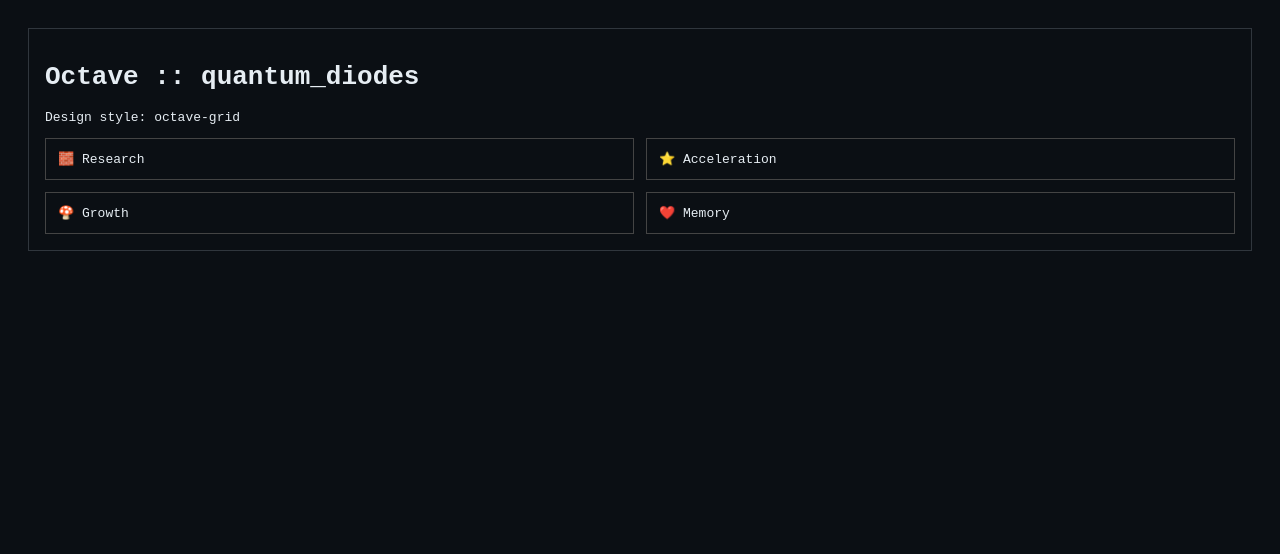
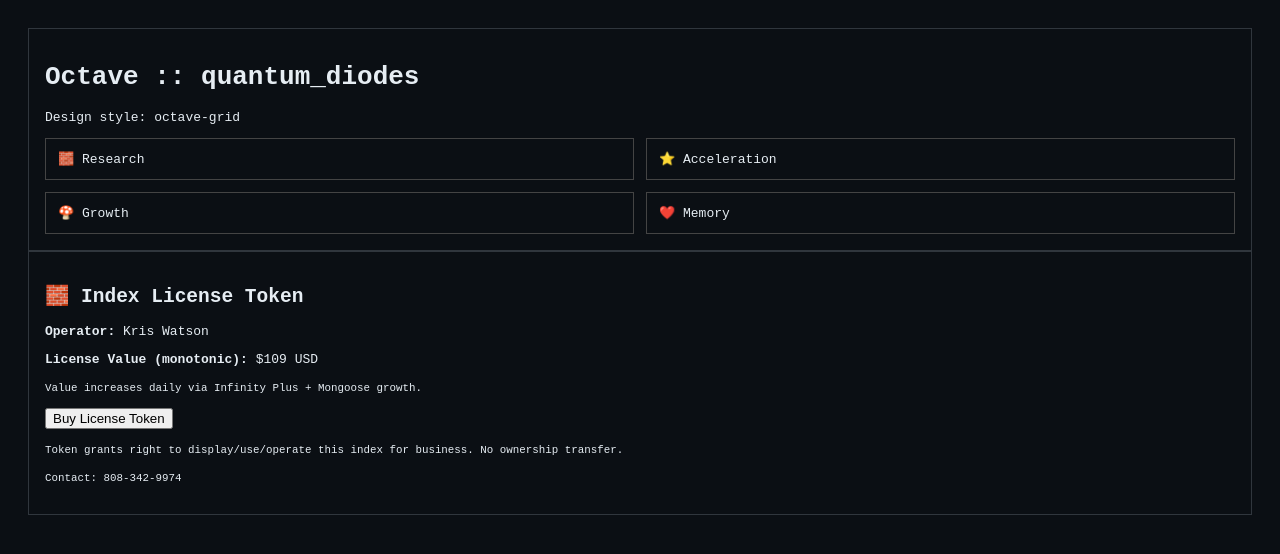
Before and after one commit to pewpi-infinity/quantum_diodes, a plain HTML site: page index.html in a window 1280 px wide. Drawn offline with Linux system fonts and the light colour scheme.

Commit message:
🧱 c13b0⁴ sweep + index growth → 109

```diff
--- a/index.html
+++ b/index.html
@@ -23,3 +23,17 @@ body{font-family:monospace;background:#0b0f14;color:#e6edf3;padding:20px}
 </div>
 </body>
 </html>
+
+<!-- INDEX_VALUE_START -->
+<div class="box">
+<h2>🧱 Index License Token</h2>
+<p><strong>Operator:</strong> Kris Watson</p>
+<p><strong>License Value (monotonic):</strong> $109 USD</p>
+<p><small>Value increases daily via Infinity Plus + Mongoose growth.</small></p>
+<form action="https://www.paypal.com/paypalme/marvaseater@gmail.com/109" method="get" target="_blank">
+  <button type="submit">Buy License Token</button>
+</form>
+<p><small>Token grants right to display/use/operate this index for business. No ownership transfer.</small></p>
+<p><small>Contact: 808-342-9974</small></p>
+</div>
+<!-- INDEX_VALUE_END -->
```
Also changed, not shown: index_value.json (added, +10 -0 lines), 2 other files.
